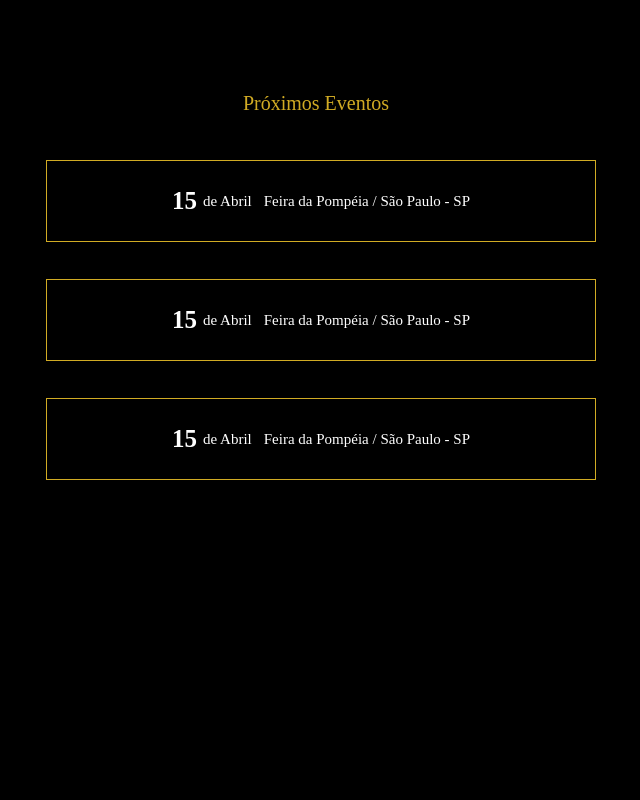
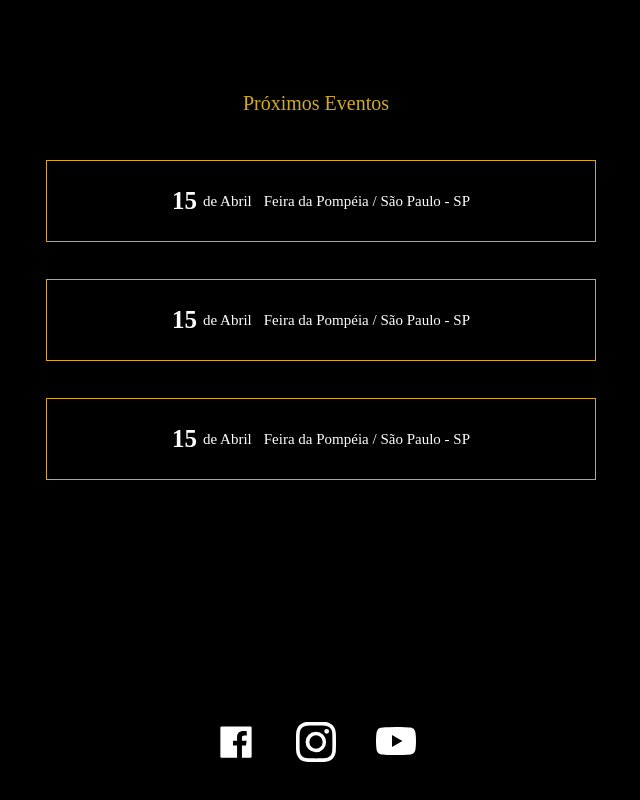
Before and after one commit to leticiaspcruz/aurodharma, a React (Create React App) app: page / in a window 1280 px wide. Shown: the part 2329-3129 px from the top of the page, without its empty margins (324-964 px from the left). Before the commit the page ends 2814 px from the top, so only its background shows below. Built offline with nearby package versions, Linux system fonts and the light colour scheme.

Commit message:
adding footer component

```diff
--- /dev/null
+++ b/src/components/footer/footer.tsx
@@ -0,0 +1,27 @@
+import React from 'react';
+import { SocialMedia, Link, Container } from './style';
+import { BsInstagram, BsYoutube } from 'react-icons/bs';
+import { AiFillFacebook } from 'react-icons/ai';
+
+
+const Footer = () => {
+  return (
+    <>
+      <Container>
+        <SocialMedia>
+          <Link href="">
+            <AiFillFacebook color="white" size="40"/>
+          </Link>
+          <Link href="">
+            <BsInstagram color="white" size="40"/>
+          </Link>
+          <Link href="">
+            <BsYoutube color="white" size="40"/>
+          </Link>
+        </SocialMedia>
+      </Container>
+    </>
+  )
+};
+
+export default Footer;
--- /dev/null
+++ b/src/components/footer/index.ts
@@ -0,0 +1 @@
+export { default as Footer } from './footer';
--- /dev/null
+++ b/src/components/footer/style.ts
@@ -0,0 +1,22 @@
+import styled from 'styled-components';
+
+export const Container = styled.footer`
+  display: flex;
+  flex-direction: row; ;
+  justify-content: center;
+`;
+
+export const SocialMedia = styled.div`
+  padding: 50px;
+  display: flex;
+  flex-direction: row; ;
+  justify-content: space-between;
+`;
+
+export const Link = styled.a`
+  color: #D1AB24;
+  font-family: Poppins;
+  font-weight: normal;
+  font-size: 15px;
+  margin: 20px;
+`;
--- a/src/components/index.ts
+++ b/src/components/index.ts
@@ -3,3 +3,4 @@ export { AboutUs } from './about-us';
 export { Gallery } from './gallery';
 export { VideoMusic } from './video-music';
 export { Tour } from './tour';
+export { Footer } from './footer';
--- a/src/components/tour/style.ts
+++ b/src/components/tour/style.ts
@@ -49,6 +49,7 @@ export const Title = styled.h1`
 
 export const Container = styled.div`
   margin-top: 2rem;
+  height: 35rem;
 `;
 
 export const InfoButtonContainer = styled.div`
--- a/src/pages/home/home.tsx
+++ b/src/pages/home/home.tsx
@@ -5,6 +5,7 @@ import {
   Gallery,
   VideoMusic,
   Tour,
+  Footer,
 } from '../../components';
 
 const Homepage = () => {
@@ -15,6 +16,7 @@ const Homepage = () => {
       <Gallery/>
       <VideoMusic/>
       <Tour/>
+      <Footer/>
     </>
   )
 };
```
